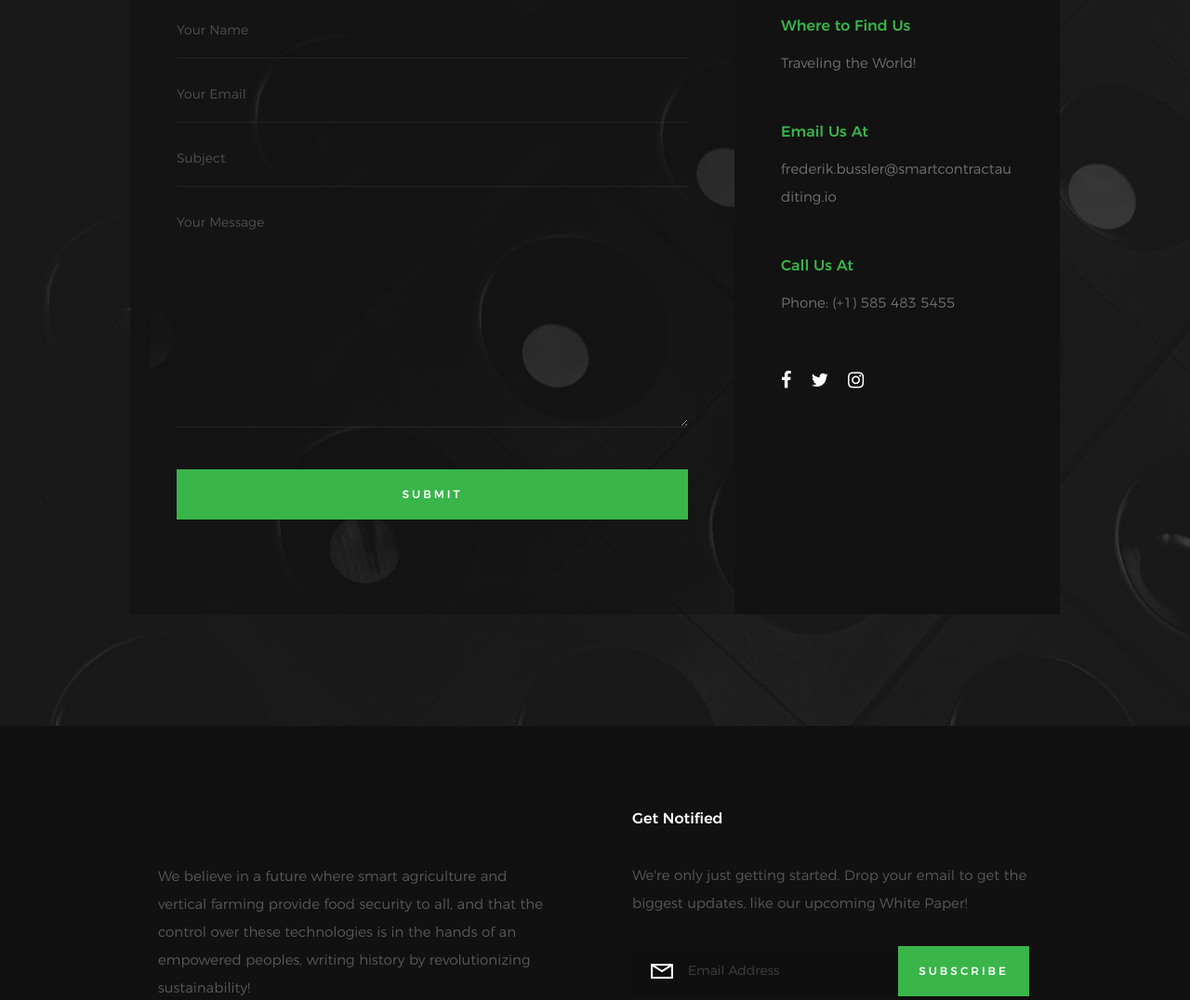
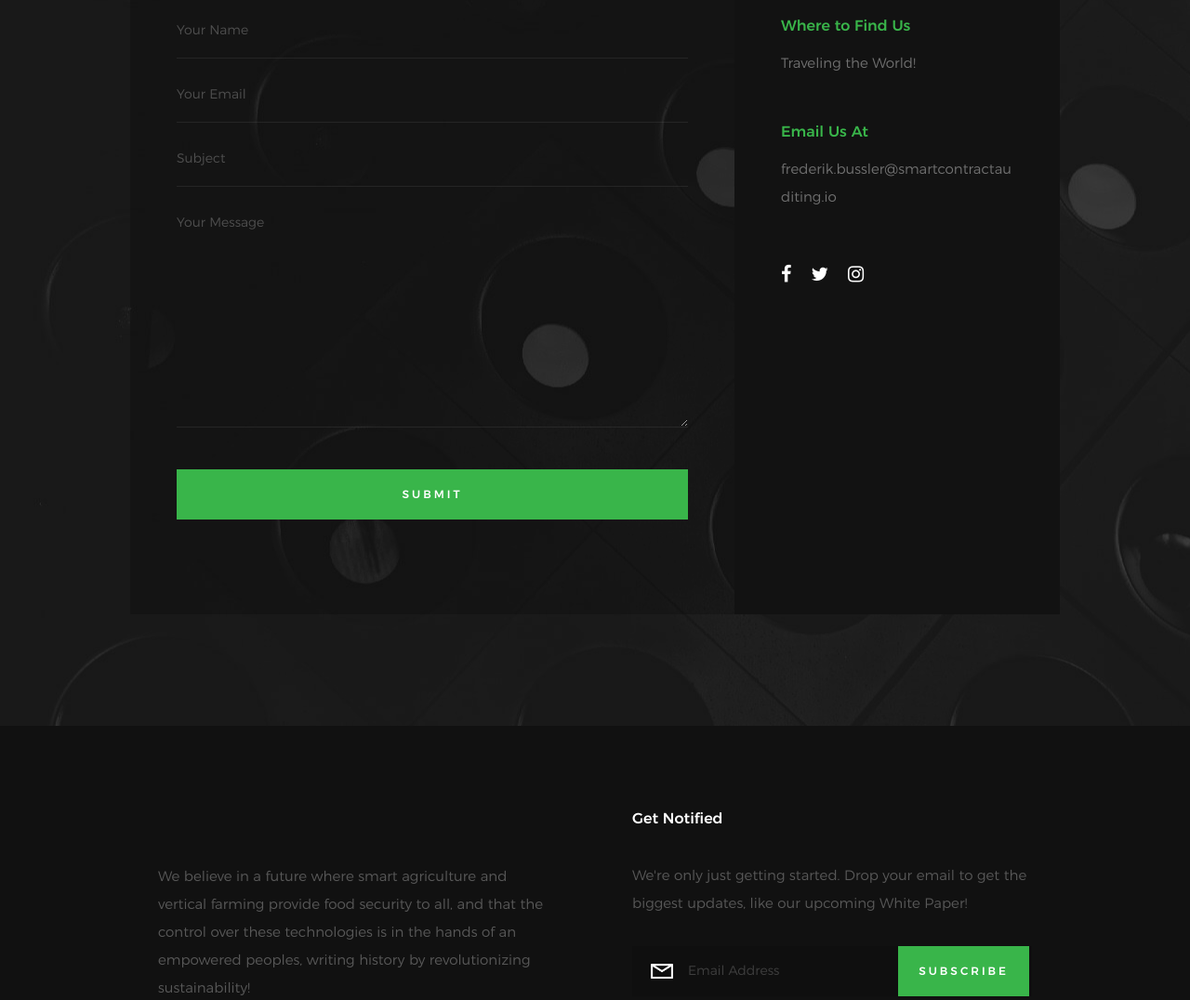
Before and after one commit to EinFarm/EinFarm.github.io, a plain HTML site: page index.html in a window 1280 px wide. Shown: the part 3331-4407 px from the top of the page at 93% size. Drawn offline with Linux system fonts and the light colour scheme; files whose address does not match are found by name.

Commit message:
Update index.html

```diff
--- a/index.html
+++ b/index.html
@@ -353,12 +353,7 @@
                         </p>
                     </div>
 
-                    <div class="cinfo">
-                        <h5>Call Us At</h5>
-                        <p>
-                            Phone: (+1) 585 483 5455<br>
-                        </p>
-                    </div>
+
 
                     <ul class="contact-social">
                         <li>
```
